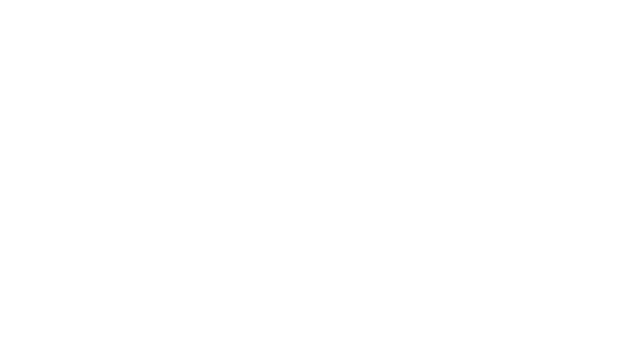
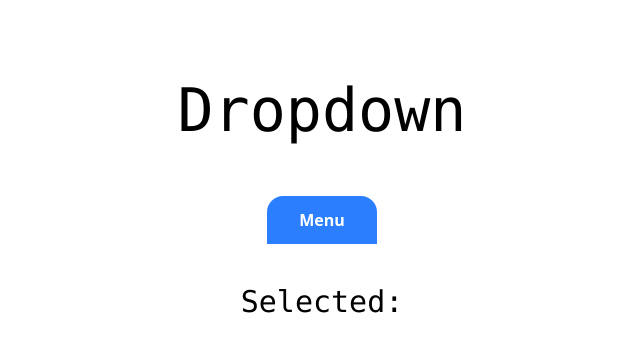
Before and after one commit to RAHULTALWAR123/FrontEnd-Practise-React, a React (Vite) app in the folder mock/: page /dropdown in a window 1280 px wide. Before the commit this address had no page. Shown: the top 352 px of the page, without its empty margins (318-958 px from the left). Built offline with nearby package versions, Linux system fonts and the light colour scheme.

Commit message:
dropdown

```diff
--- a/mock/src/App.jsx
+++ b/mock/src/App.jsx
@@ -5,6 +5,7 @@
 import Form from "./components/Form"
 import { useThemeStore } from "./stores/useThemeStore"
 import { useEffect } from "react"
+import Dropdown from "./components/Dropdown"
 
 
 function App() {
@@ -22,6 +23,7 @@
         <Route path="/Page" element= {<Pagination/>} />
         <Route path="/time" element= {<Timer/>} />
         <Route path="/form" element= {<Form/>} />
+        <Route path="/dropdown" element= {<Dropdown/>} />
       </Routes>
     </BrowserRouter>
 
--- /dev/null
+++ b/mock/src/components/Dropdown.jsx
@@ -0,0 +1,43 @@
+// import React from 'react'
+
+import { useState } from "react";
+
+function Dropdown() {
+    const drop = ["Home","About","Contact","Services"];
+
+    const [show, setShow] = useState(false);
+    const [selected, setSelected] = useState("");
+  return (
+    <div className="text-center p-20">
+        <div className="flex flex-col items-center justify-center gap-4">
+            <h1 className="text-6xl font-mono">Dropdown</h1>
+
+            <div className="mt-10">
+                <button
+                onClick={() => setShow(!show)}
+                className="bg-blue-500 hover:bg-blue-700 text-white font-bold py-3 px-8 rounded-t-2xl cursor-pointer">Menu</button>
+                <div>
+                    {show &&
+                    <>
+                    {drop.map((item,index) => (
+                        <div>
+                        <p
+                        onClick={() => setSelected(item)}
+                        key={index} className={`bg-blue-300 hover:bg-blue-500 text-white font-bold py-3 px-6 ${selected === item ? "bg-blue-500" : ""} `}>{item}</p>
+                        </div>
+                    ))}
+                    </>
+                }
+                </div>
+            </div>
+        </div>
+
+        <div className="mt-10">
+            <h2 className="text-3xl font-mono">Selected: {selected}</h2>
+        </div>
+
+    </div>
+  )
+}
+
+export default Dropdown
```
